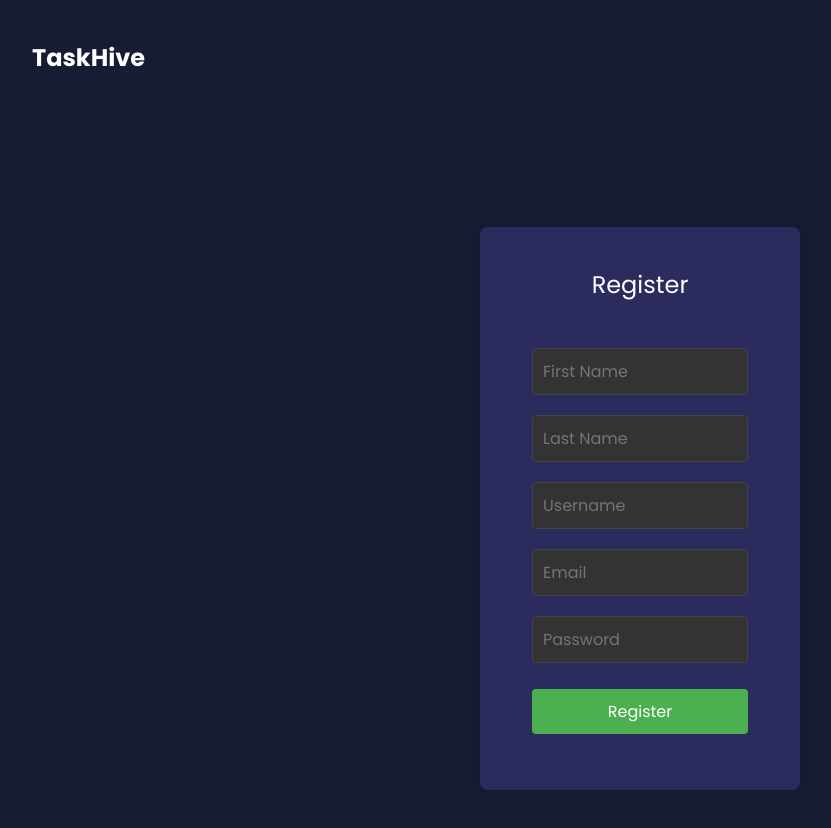
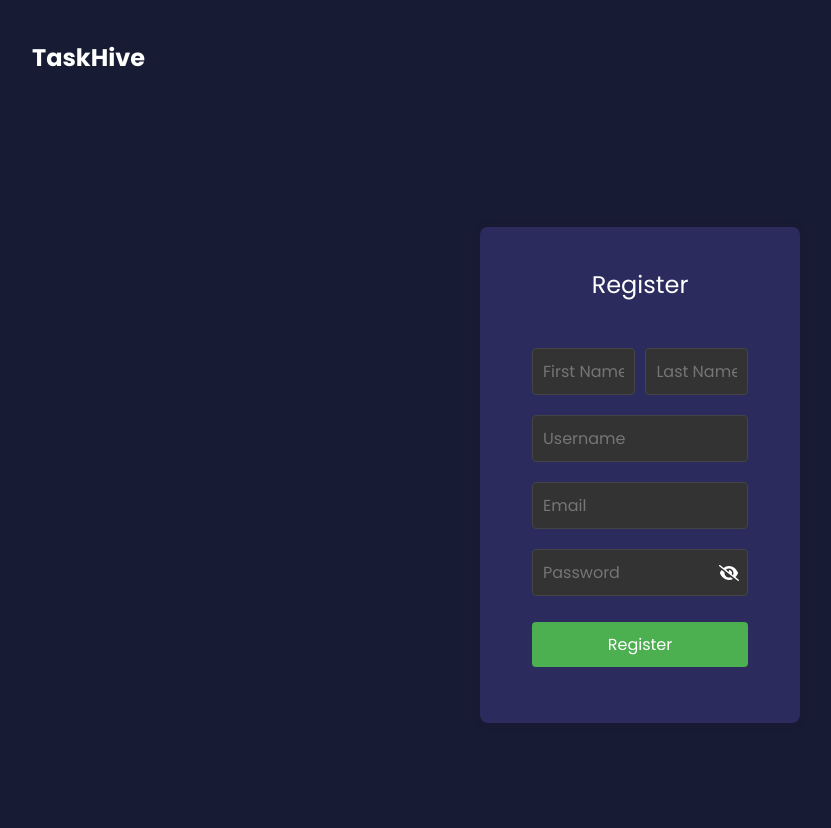
Before and after one commit to Deeperr0/task-hive, a React (Vite) app: page /register in a window 1280 px wide. Shown: the top 828 px of the page, without its empty margins (0-831 px from the left). Built offline with nearby package versions, Linux system fonts and the light colour scheme; no server answers; the database is empty.

Commit message:
Added a function to check for username availability

```diff
--- a/src/App.jsx
+++ b/src/App.jsx
@@ -3,7 +3,7 @@ import { useState, useEffect } from "react";
 import { BrowserRouter as Router, Routes, Route } from "react-router-dom";
 import { auth, db } from "./firebase";
 import { onAuthStateChanged } from "firebase/auth";
-import { doc, getDoc } from "firebase/firestore";
+import { collection, doc, getDoc, getDocs } from "firebase/firestore";
 import Login from "./auth/Login";
 import Home from "./home/Home";
 import Navbar from "./home/Navbar";
@@ -21,8 +21,16 @@ function App() {
   const [currentWorkSpace, setCurrentWorkSpace] = useState(null);
   const [expandWorkSpace, setExpandWorkSpace] = useState(false);
   const [teams, setTeams] = useState([]);
+  const [usersList, setUsersList] = useState([]);
 
   useEffect(() => {
+    async function getUsersList() {
+      const querySnapshot = await getDocs(collection(db, "users"));
+      const users = querySnapshot.docs.map((doc) => doc.data());
+      setUsersList(users);
+    }
+    getUsersList();
+    // Check if user is authenticated
     const unsubscribe = onAuthStateChanged(auth, async (currentUser) => {
       if (currentUser) {
         console.log("User authenticated:", currentUser);
@@ -31,7 +39,7 @@ function App() {
         if (userDoc.exists()) {
           const data = userDoc.data();
           setUserData(data);
-					setTeams(data.teams || []);
+          setTeams(data.teams);
           setCurrentWorkSpace(data.teams[0].teamId);
         } else {
           console.log("No such user document!");
@@ -55,6 +63,7 @@ function App() {
       </div>
     );
   }
+  console.log("Users list:", usersList);
   return (
     <Router>
       <div className="container">
@@ -70,12 +79,9 @@ function App() {
         <Routes>
           <Route
             path="/register"
-						element={<Register setUser={setUser} />}
+            element={<Register setUser={setUser} usersList={usersList} />}
           />
-					<Route
-						path="/reset-password"
-						element={<ResetPassword />}
-					/>
+          <Route path="/reset-password" element={<ResetPassword />} />
           {user != null ? (
             userData.role ? (
               <Route
@@ -94,21 +100,12 @@ function App() {
                 }
               />
             ) : (
-							<Route
-								path="/"
-								element={<Loader />}
-							/>
+              <Route path="/" element={<Loader />} />
             )
           ) : (
-						<Route
-							path="/"
-							element={<Login setUser={setUser} />}
-						/>
+            <Route path="/" element={<Login setUser={setUser} />} />
           )}
-					<Route
-						path="/change-password"
-						element={<ChangePassword />}
-					/>
+          <Route path="/change-password" element={<ChangePassword />} />
         </Routes>
       </div>
     </Router>
--- a/src/auth/Login.jsx
+++ b/src/auth/Login.jsx
@@ -62,10 +62,7 @@ export default function Login({ setUser }) {
   return (
     <div className="login-container">
       <h2 className="login-title">Login</h2>
-			<form
-				onSubmit={handleLogin}
-				className="login-form"
-			>
+      <form onSubmit={handleLogin} className="login-form">
         <input
           type="email"
           value={email}
@@ -101,16 +98,13 @@ export default function Login({ setUser }) {
         <button type="submit">Login</button>
         <p className="reset-password">
           {`Forgot your password? `}
-					<a
-						href="/reset-password"
-						className="reset-password-link"
-					>
+          <a href="/reset-password" className="reset-password-link">
             Reset password
           </a>
         </p>
       </form>
       <p className="no-account">
-				{"Don't have an account?"} <a href="/signup">Sign up</a>
+        {"Don't have an account?"} <a href="/register">Sign up</a>
       </p>
 
       <p className="login-error hidden">{`Error: ${auth.error}`}</p>
--- a/src/auth/Register.css
+++ b/src/auth/Register.css
@@ -94,6 +94,16 @@
   margin-top: 16px;
 }
 
+.name-fields-container {
+  display: flex;
+  justify-content: space-between;
+}
+
+.name-fields-container input {
+  width: 47.5%;
+  margin: 10px 0;
+}
+
 @media screen and (max-width: 768px) {
   .register-container {
     width: 80%;
--- a/src/auth/Register.jsx
+++ b/src/auth/Register.jsx
@@ -9,18 +9,25 @@ import { useNavigate } from "react-router-dom";
 import "./Register.css";
 import PropTypes from "prop-types";
 import { v4 as uuidv4 } from "uuid"; // Import UUID generator
+import { FontAwesomeIcon } from "@fortawesome/react-fontawesome";
+import { faEye, faEyeSlash } from "@fortawesome/free-solid-svg-icons";
 
-export default function Register({ setUser }) {
+export default function Register({ setUser, usersList }) {
   const [email, setEmail] = useState("");
   const [password, setPassword] = useState("");
   const [firstName, setFirstName] = useState("");
   const [lastName, setLastName] = useState("");
-	// const [showPassword, setShowPassword] = useState(false);
+  const [showPassword, setShowPassword] = useState(false);
   const [username, setUsername] = useState("");
   const navigate = useNavigate();
 
   async function handleRegister(event) {
     event.preventDefault();
+    if (checkUsernameAvailability(username) === false) {
+      document.querySelector(".register-status").innerHTML =
+        "Username already exists. Please choose a different username.";
+      return;
+    }
     try {
       const userCredential = await createUserWithEmailAndPassword(
         auth,
@@ -68,7 +75,16 @@ export default function Register({ setUser }) {
       }
     }
   }
-
+  function checkUsernameAvailability(username) {
+    const uniqueUsername = usersList.filter(
+      (user) => user.username === username
+    );
+    if (uniqueUsername.length > 0) {
+      return false;
+    } else {
+      return true;
+    }
+  }
   return (
     <div className="register-container">
       <h2 className="register-title">Register</h2>
@@ -77,6 +93,7 @@ export default function Register({ setUser }) {
         className="register-form"
         autoComplete="off"
       >
+        <div className="name-fields-container">
           <input
             type="text"
             value={firstName}
@@ -93,6 +110,8 @@ export default function Register({ setUser }) {
             required
             autoFocus
           />
+        </div>
+
         <input
           type="text"
           value={username}
@@ -109,8 +128,9 @@ export default function Register({ setUser }) {
           required
           autoFocus
         />
+        <div className="password-field-register">
           <input
-					type="password"
+            type={showPassword ? "text" : "password"}
             value={password}
             onChange={(e) => setPassword(e.target.value)}
             placeholder="Password"
@@ -119,9 +139,21 @@ export default function Register({ setUser }) {
             maxLength={20}
           />
           <button
-					type="submit"
-					className="register-button"
+            type="button"
+            className="show-password"
+            onClick={(e) => {
+              e.preventDefault();
+              setShowPassword(!showPassword);
+            }}
           >
+            {showPassword ? (
+              <FontAwesomeIcon icon={faEye} />
+            ) : (
+              <FontAwesomeIcon icon={faEyeSlash} />
+            )}
+          </button>
+        </div>
+        <button type="submit" className="register-button">
           Register
         </button>
       </form>
```
Lines whose indentation alone changed are shown as unchanged.
